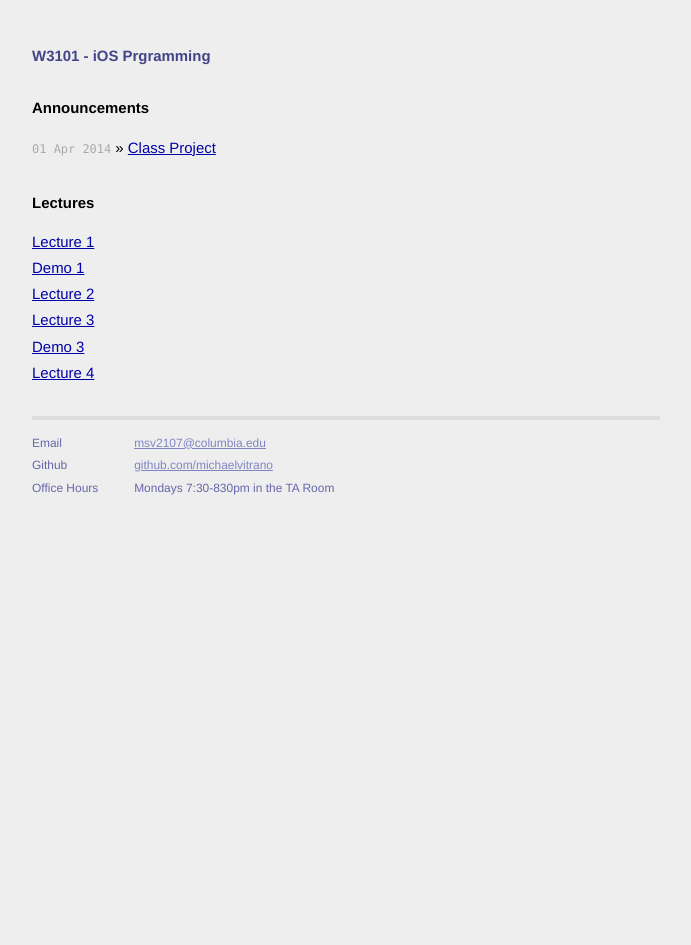
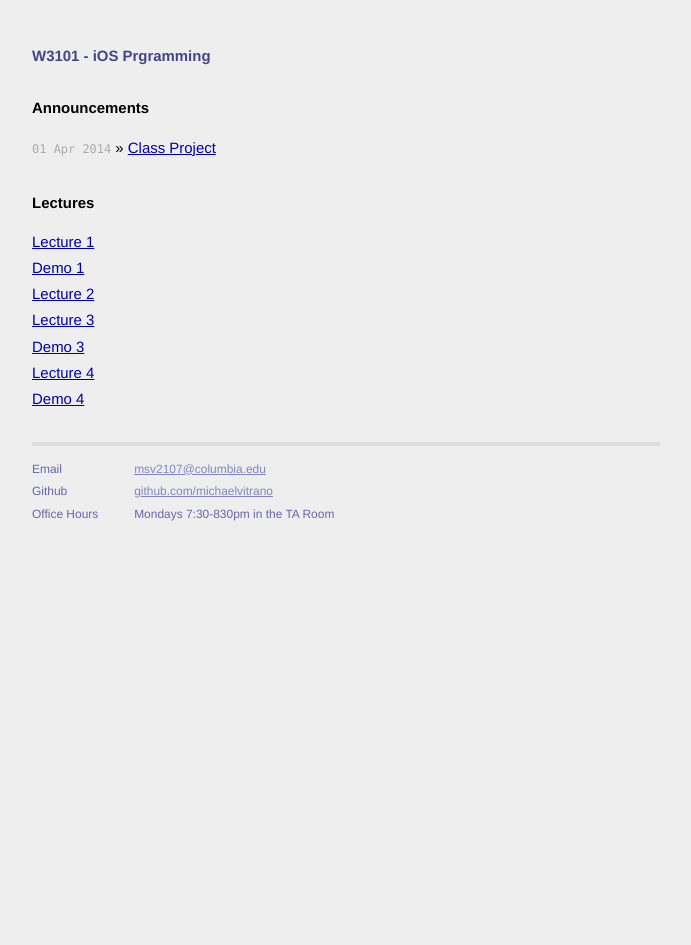
Before and after one commit to Columbia-W3101-iOS/columbia-W3101-iOS.github.io, a Jekyll site: the page built from index.html, in a window 1280 px wide. Shown: the whole page, without its empty margins (294-985 px from the left). Built offline with Jekyll 4.4.1, drawn with Linux system fonts in a browser that asks for light colours; Markdown is read by kramdown in place of the engine named in the settings.

Commit message:
added demo 4

```diff
--- a/index.html
+++ b/index.html
@@ -18,5 +18,6 @@ title: W3101 - iOS Programming
       <li><a href="{{ site.url }}/assets/Lecture3.pdf">Lecture 3</a></li>
       <li><a href="{{ site.url }}/assets/Demo3.zip">Demo 3</a></li>
       <li><a href="{{ site.url }}/assets/Lecture4.pdf">Lecture 4</a></li>
+      <li><a href="{{ site.url }}/assets/Demo4.zip">Demo 4</a></li>
   </ul>
 </div>
```
Also changed, not shown: 1 other file.
